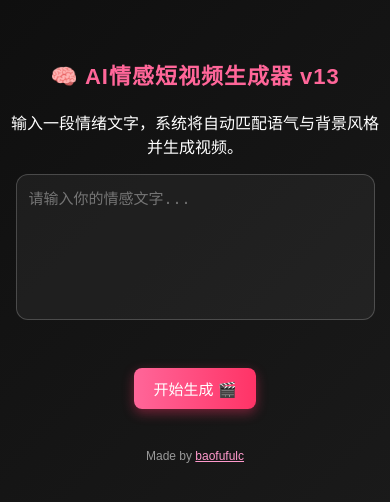
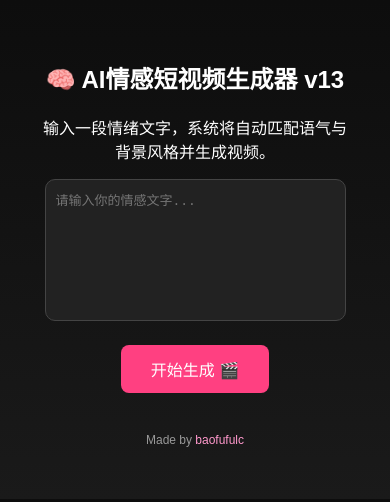
Before and after one commit to baofufulc/ai-video-maker, a plain HTML site: page index.html in a window 390 px wide. Drawn offline with Linux system fonts and the light colour scheme.

Commit message:
Update style.css

```diff
--- a/style.css
+++ b/style.css
@@ -1,125 +1,69 @@
-/* === 全局基础样式 === */
 body {
-  font-family: "Microsoft YaHei", "PingFang SC", sans-serif;
-  background: linear-gradient(135deg, #0f0f0f, #1a1a1a);
+  background: linear-gradient(180deg, #0d0d0d, #1a1a1a);
   color: #fff;
+  font-family: 'Noto Sans SC', sans-serif;
   text-align: center;
-  padding: 40px 10px;
+  padding: 40px;
   margin: 0;
 }
 
-/* 标题样式 */
-h2 {
-  font-size: 28px;
-  color: #ff6699;
+h1 {
+  font-size: 1.6em;
   margin-bottom: 20px;
-  letter-spacing: 1px;
-  animation: fadeIn 1s ease-in-out;
+  color: #ff92b7;
+  text-shadow: 0 0 6px #ff8bcf;
 }
 
-/* 文本输入框 */
 textarea {
   width: 90%;
-  height: 140px;
-  margin: 15px auto;
-  border-radius: 12px;
-  border: 1px solid rgba(255, 255, 255, 0.2);
-  background: rgba(255, 255, 255, 0.05);
-  color: #fff;
-  font-size: 16px;
-  padding: 12px;
+  max-width: 500px;
+  height: 120px;
+  background: #222;
+  color: #eee;
+  border: 1px solid #444;
+  border-radius: 10px;
+  padding: 10px;
+  font-size: 1em;
   outline: none;
   resize: none;
-  transition: all 0.3s ease;
-  display: block;
 }
 
-textarea:focus {
-  border-color: #ff6699;
-  background: rgba(255, 255, 255, 0.1);
-  box-shadow: 0 0 8px rgba(255, 102, 153, 0.6);
-}
-
-/* 生成按钮 */
 button {
-  margin-top: 15px;
-  padding: 12px 30px;
+  background-color: #ff4081;
+  color: white;
   border: none;
   border-radius: 8px;
-  background: linear-gradient(90deg, #ff6699, #ff3366);
-  color: white;
-  font-size: 17px;
+  padding: 12px 30px;
+  margin-top: 20px;
+  font-size: 1em;
   cursor: pointer;
-  transition: all 0.3s ease;
-  box-shadow: 0 4px 12px rgba(255, 51, 102, 0.4);
+  transition: 0.3s;
 }
 
 button:hover {
-  transform: scale(1.05);
-  box-shadow: 0 6px 18px rgba(255, 102, 153, 0.6);
+  background-color: #ff619d;
 }
 
-/* 视频播放器 */
-video {
-  width: 92%;
-  border-radius: 12px;
+#status {
   margin-top: 25px;
-  box-shadow: 0 0 20px rgba(255, 255, 255, 0.15);
-  display: none;
+  font-size: 0.95em;
+  color: #f0c0d0;
 }
 
-/* 状态提示文字 */
-#status {
-  margin-top: 20px;
-  font-size: 15px;
-  color: #ff99cc;
-  animation: fadeIn 0.8s ease;
+video {
+  display: none;
+  margin-top: 30px;
+  width: 90%;
+  max-width: 600px;
+  border-radius: 12px;
+  box-shadow: 0 0 10px #444;
 }
 
-/* 下载按钮 */
-a#downloadLink {
-  display: none;
+a {
+  color: #ff92b7;
   text-decoration: none;
-  color: white;
-  background: linear-gradient(90deg, #00c9ff, #92fe9d);
-  padding: 10px 25px;
-  border-radius: 8px;
-  font-weight: bold;
-  margin-top: 20px;
-  display: inline-block;
-  transition: all 0.3s ease;
 }
 
-a#downloadLink:hover {
-  transform: scale(1.05);
-  box-shadow: 0 4px 10px rgba(0, 201, 255, 0.4);
+a:hover {
+  text-decoration: underline;
 }
-
-/* 响应式适配（手机端优化） */
-@media (max-width: 600px) {
-  h2 {
-    font-size: 22px;
-  }
-
-  textarea {
-    height: 120px;
-    font-size: 15px;
-  }
-
-  button {
-    font-size: 15px;
-    padding: 10px 20px;
-  }
-}
-
-/* 动画效果 */
-@keyframes fadeIn {
-  from {
-    opacity: 0;
-    transform: translateY(10px);
-  }
-  to {
-    opacity: 1;
-    transform: translateY(0);
-  }
-}
```
